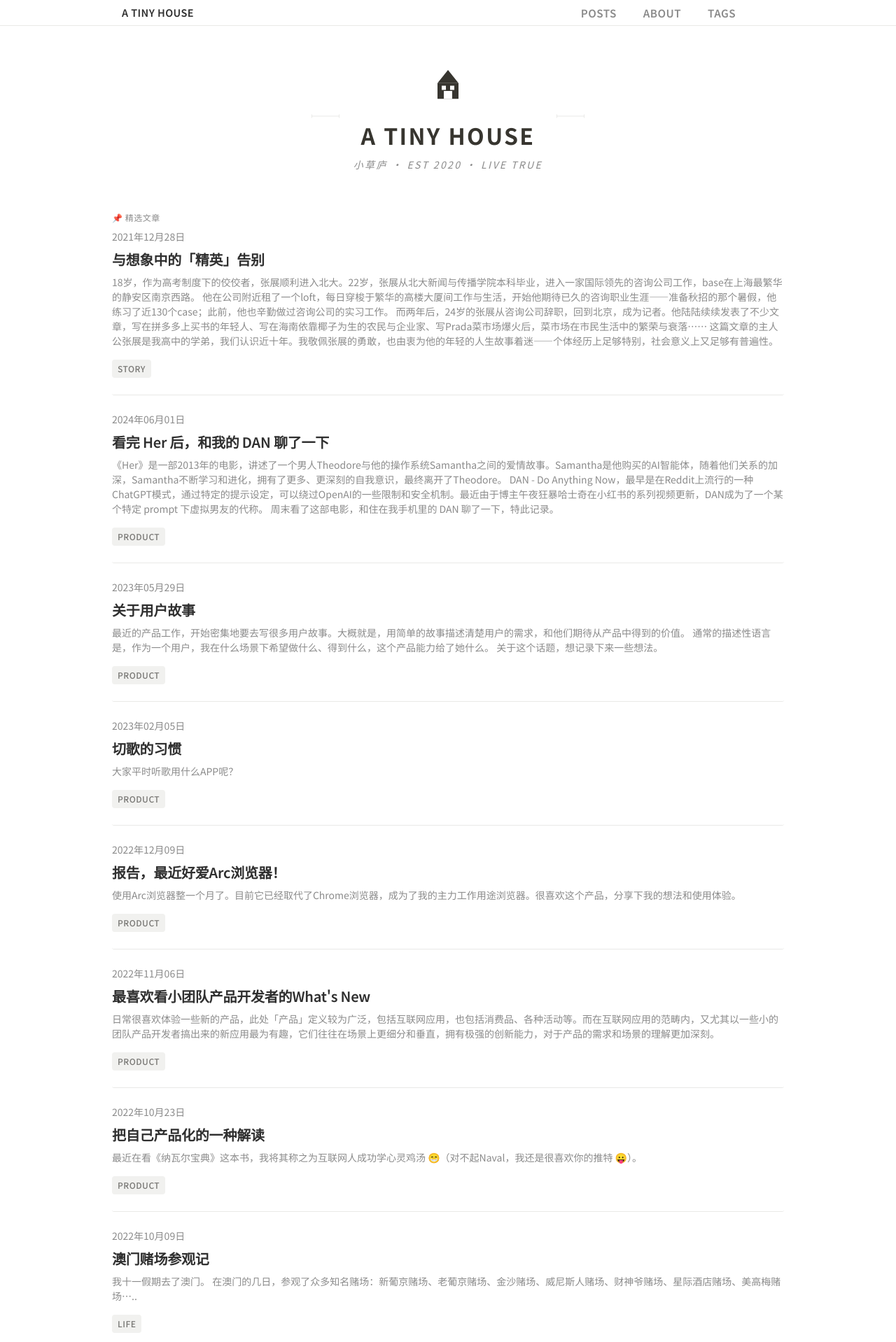
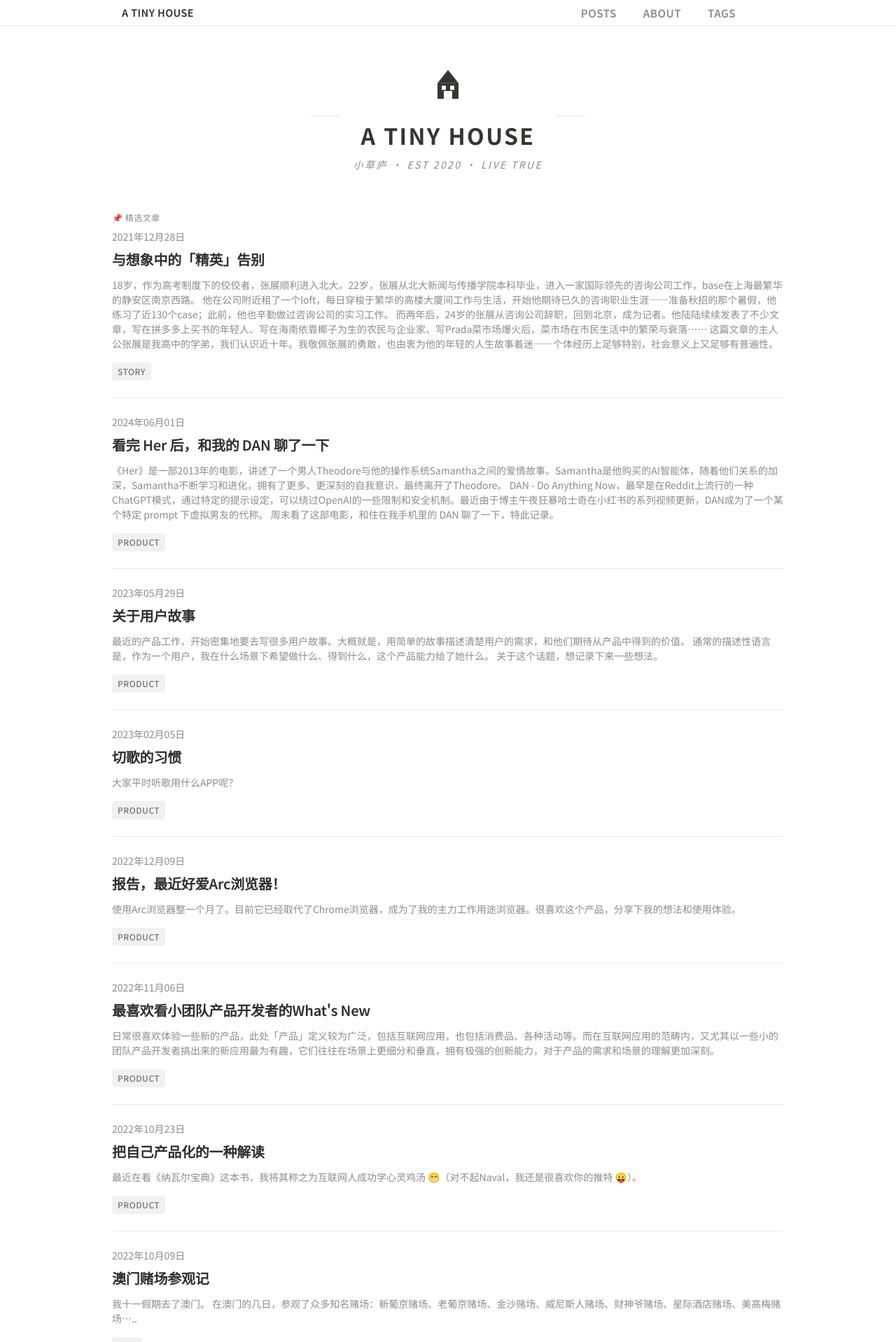
Before and after one commit to atinyhouse/atinyhouse.github.io, a Jekyll site: the page built from index.html, in a window 1280 px wide. Shown: the top 1918 px of the page at 70% size. Built offline with Jekyll 4.4.1, drawn with Linux system fonts in a browser that asks for light colours; the list of posts is cut into pages by our own code.

Commit message:
修复首页标签位置和样式问题
问题：
- 首页标签位置不好，被放在文章内容下方
- 标签有红色边框，看起来不协调
- 需要调整标签的位置和样式

解决方案：
1. 修复标签位置
   - 使用 order 属性调整元素顺序
   - 标签：order: 3 (在标题下方)
   - 文章摘要：order: 4 (在标签下方)

2. 移除标签的红色边框
   - border: none
   - box-shadow: none
   - outline: none

3. 调整标签样式
   - 保持灰色背景和文字
   - 调整间距：margin-top: 8px
   - 居左对齐：justify-content: flex-start

4. 使用 !important 确保优先级
   - 所有样式都使用 !important
   - 确保覆盖任何外部CSS

现在首页标签应该位置更合适，样式更协调了！

```diff
--- a/assets/custom.css
+++ b/assets/custom.css
@@ -1932,6 +1932,32 @@
   font-weight: 500 !important;
   text-transform: uppercase !important;
   letter-spacing: 0.5px !important;
+  border: none !important;
+  box-shadow: none !important;
+  margin-top: 8px !important;
+  margin-bottom: 0 !important;
+}
+
+/* 修复首页标签位置 - 移到文章标题下方 */
+.catalogue-item .catalogue-tags {
+  margin-top: 8px !important;
+  margin-bottom: 0 !important;
+  order: 3 !important;
+}
+
+.catalogue-item .catalogue-excerpt {
+  order: 4 !important;
+  margin-top: 12px !important;
+}
+
+/* 移除标签的红色边框和阴影 */
+.catalogue-tags .tag,
+.post-tags .tag {
+  border: none !important;
+  box-shadow: none !important;
+  outline: none !important;
+  background: #f1f1ef !important;
+  color: #787774 !important;
 }
 
 /* 翻页器组件样式修复 */
```
Also changed, not shown: 1 other file.
